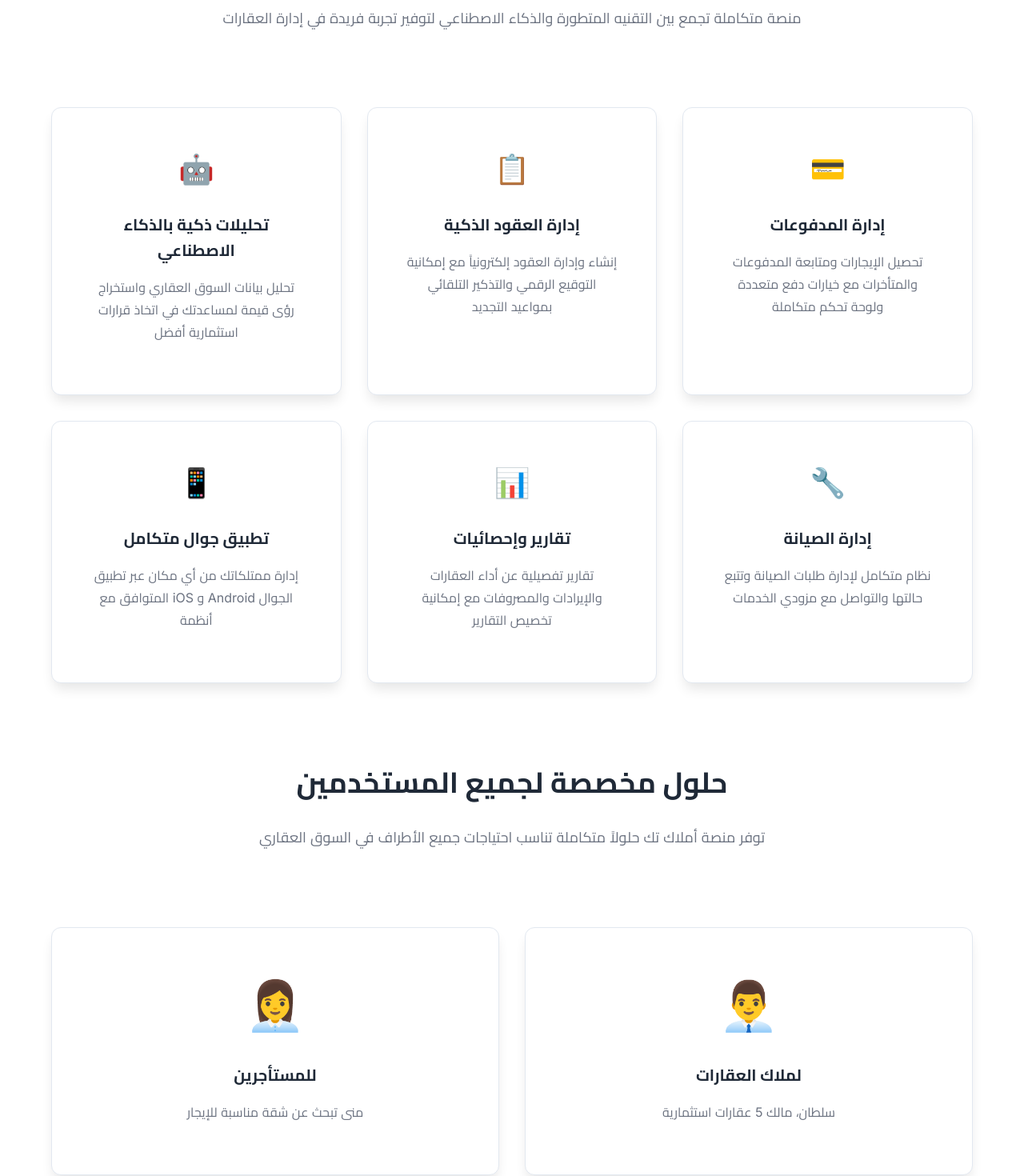
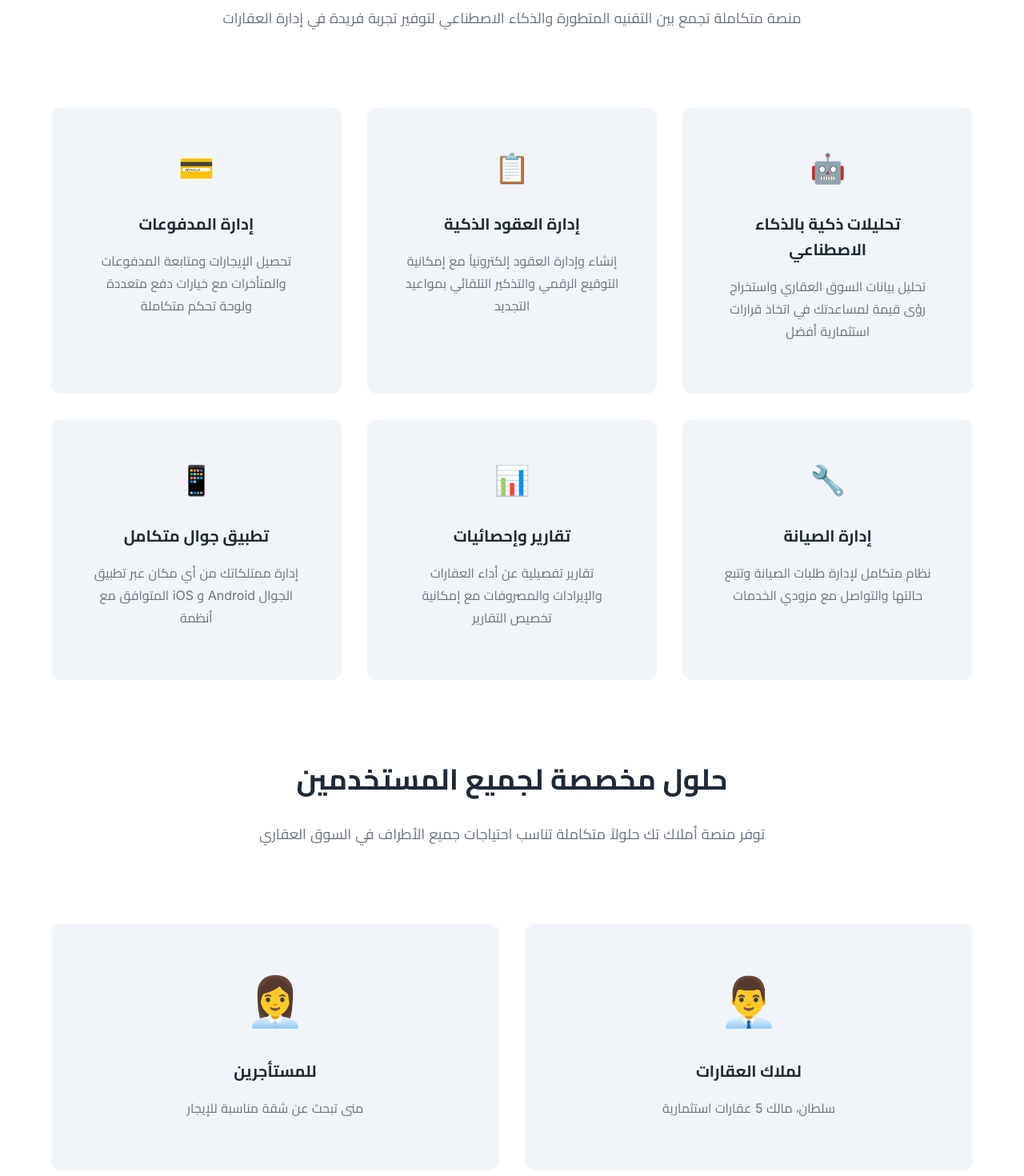
Before and after one commit to yaraabdullah/AmlakTech-Website, a Next.js app: page / in a window 1280 px wide. Shown: the part 1540-3010 px from the top of the page at 80% size. Built offline with nearby package versions, Linux system fonts and the light colour scheme.

Commit message:
Update FeaturesSection: reorder icons, remove shadows, set light grey card background

```diff
--- a/components/FeaturesSection.tsx
+++ b/components/FeaturesSection.tsx
@@ -3,9 +3,9 @@ import styles from '../styles/FeaturesSection.module.css'
 export default function FeaturesSection() {
   const features = [
     {
-      icon: "💳",
-      title: "إدارة المدفوعات",
-      description: "تحصيل الإيجارات ومتابعة المدفوعات والمتأخرات مع خيارات دفع متعددة ولوحة تحكم متكاملة"
+      icon: "🤖",
+      title: "تحليلات ذكية بالذكاء الاصطناعي",
+      description: "تحليل بيانات السوق العقاري واستخراج رؤى قيمة لمساعدتك في اتخاذ قرارات استثمارية أفضل"
     },
     {
       icon: "📋",
@@ -13,9 +13,9 @@ export default function FeaturesSection() {
       description: "إنشاء وإدارة العقود إلكترونياً مع إمكانية التوقيع الرقمي والتذكير التلقائي بمواعيد التجديد"
     },
     {
-      icon: "🤖",
-      title: "تحليلات ذكية بالذكاء الاصطناعي",
-      description: "تحليل بيانات السوق العقاري واستخراج رؤى قيمة لمساعدتك في اتخاذ قرارات استثمارية أفضل"
+      icon: "💳",
+      title: "إدارة المدفوعات",
+      description: "تحصيل الإيجارات ومتابعة المدفوعات والمتأخرات مع خيارات دفع متعددة ولوحة تحكم متكاملة"
     },
     {
       icon: "🔧",
--- a/styles/FeaturesSection.module.css
+++ b/styles/FeaturesSection.module.css
@@ -39,18 +39,16 @@
 }
 
 .featureCard {
-  background: var(--color-background-primary);
+  background: var(--color-background-tertiary);
   padding: var(--spacing-2xl);
   border-radius: var(--border-radius-xl);
   text-align: center;
-  box-shadow: var(--shadow-lg);
-  border: 1px solid var(--color-border);
-  transition: transform 0.3s ease, box-shadow 0.3s ease;
+  border: none;
+  transition: transform 0.3s ease;
 }
 
 .featureCard:hover {
-  transform: translateY(-5px);
-  box-shadow: var(--shadow-xl);
+  transform: translateY(-2px);
 }
 
 .featureIcon {
@@ -99,17 +97,16 @@
 }
 
 .profileCard {
-  background: var(--color-background-primary);
+  background: var(--color-background-tertiary);
   padding: var(--spacing-2xl);
   border-radius: var(--border-radius-xl);
   text-align: center;
-  box-shadow: var(--shadow-lg);
-  border: 1px solid var(--color-border);
+  border: none;
   transition: transform 0.3s ease;
 }
 
 .profileCard:hover {
-  transform: translateY(-5px);
+  transform: translateY(-2px);
 }
 
 .profileImage {
```
